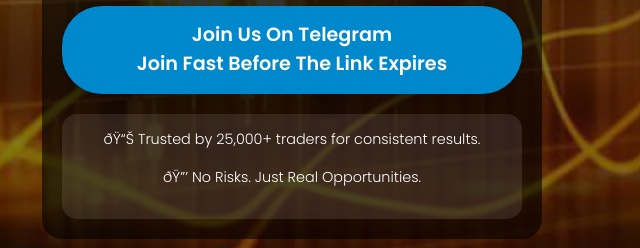
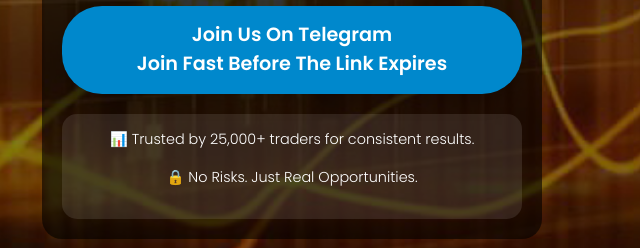
Before and after one commit to CoderOp8/Yogesh, a plain HTML site: page index.html in a window 1280 px wide. Shown: the part 455-703 px from the top of the page, 348-988 px from the left. Drawn offline with nearby package versions, Linux system fonts and the light colour scheme.

Commit message:
Update index.html

```diff
--- a/index.html
+++ b/index.html
@@ -112,8 +112,8 @@
         </a>
 
         <div class="info-box">
-            <p>ðŸ“Š Trusted by 25,000+ traders for consistent results.</p>
-            <p>ðŸ”’ No Risks. Just Real Opportunities.</p>
+            <p>📊 Trusted by 25,000+ traders for consistent results.</p>
+            <p>🔒 No Risks. Just Real Opportunities.</p>
         </div>
     </div>
 
```
